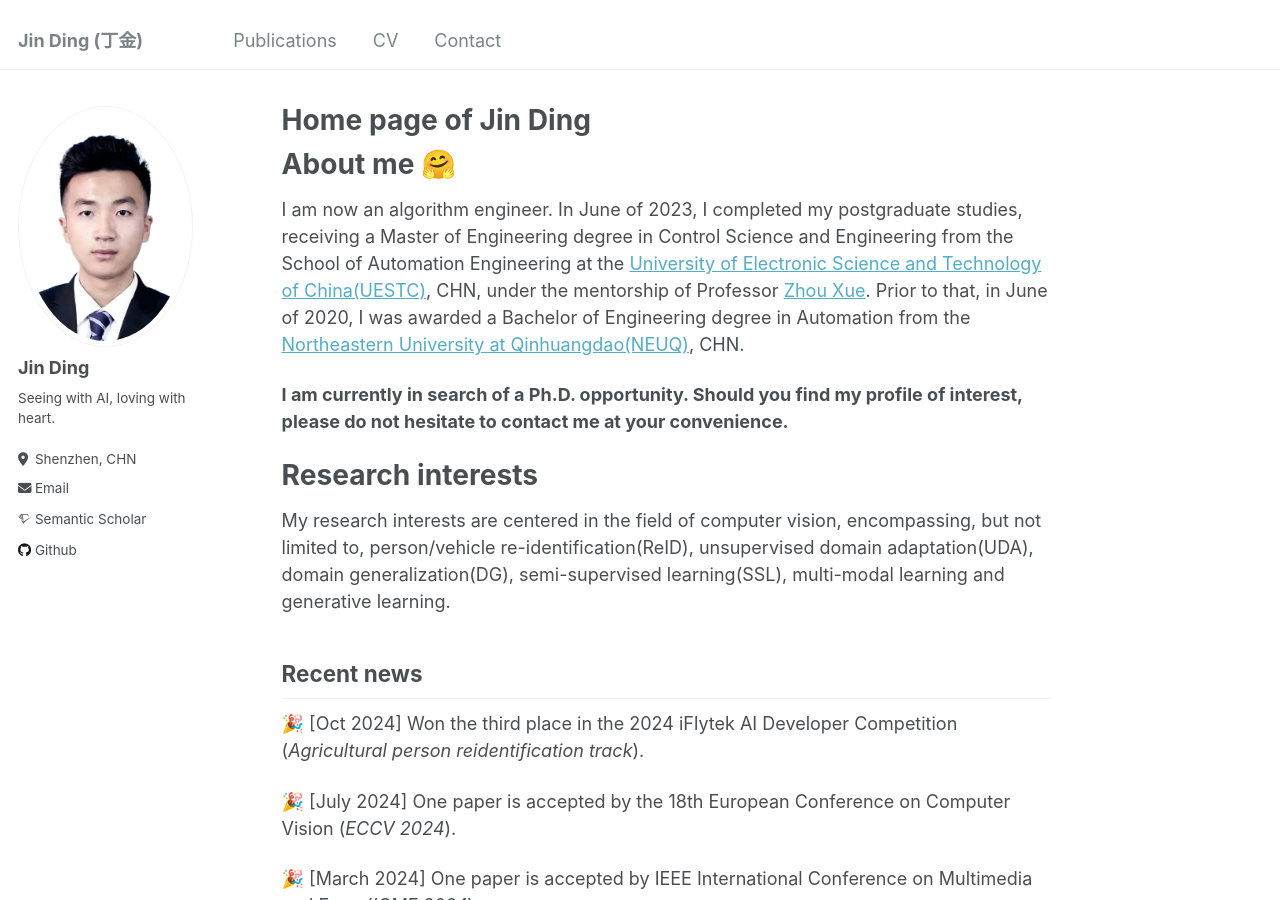
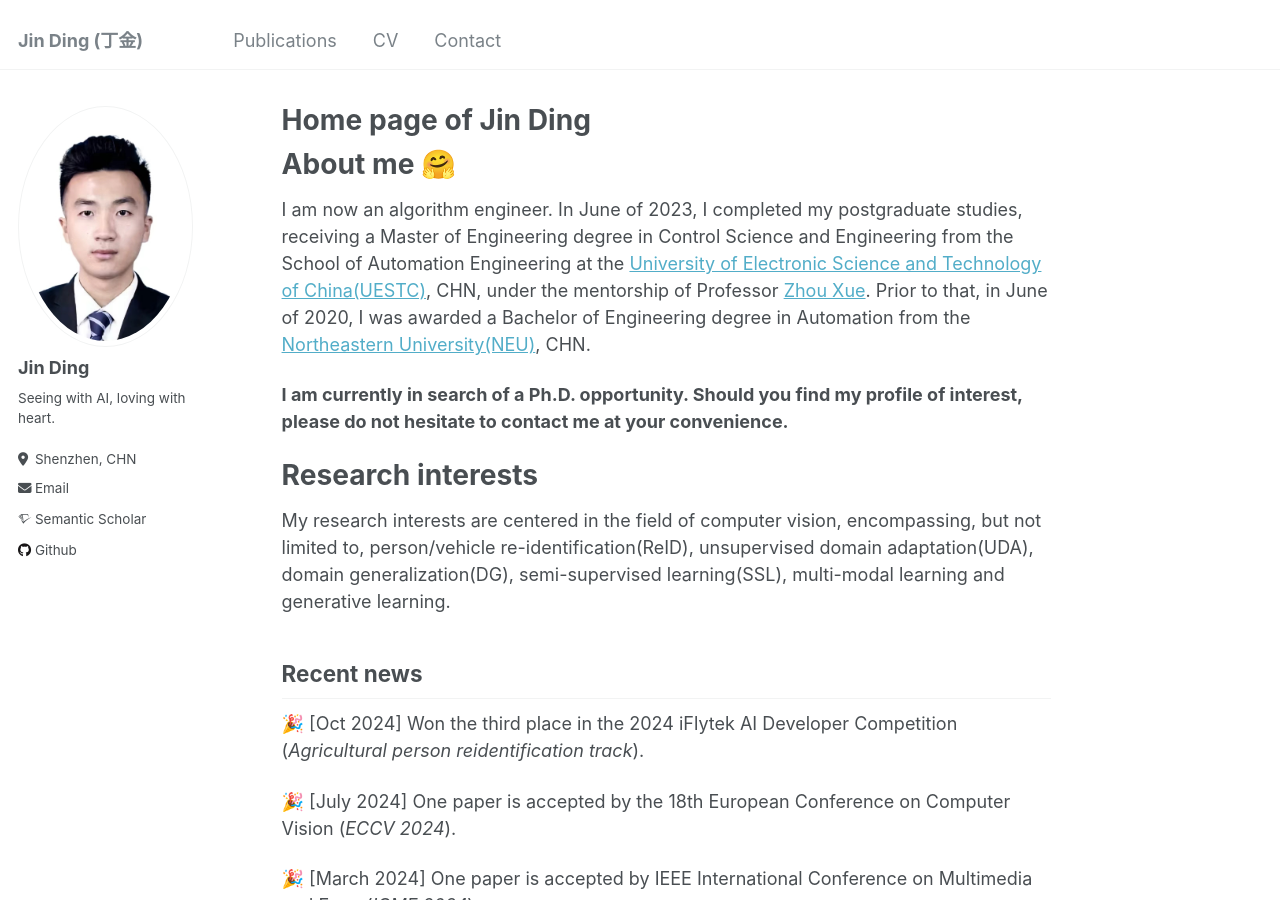
Before and after one commit to DJEddyking/djeddyking.github.io, a Jekyll site: the page built from _pages/about.md, in a window 1280 px wide and 900 px high. Built offline with Jekyll 4.4.1, drawn with Linux system fonts in a browser that asks for light colours; emoji names are drawn with the system emoji font; some web fonts are replaced.

Commit message:
Update about.md

```diff
--- a/_pages/about.md
+++ b/_pages/about.md
@@ -8,7 +8,7 @@ redirect_from:
 ---
 About me :hugs:
 ======
-I am now an algorithm engineer. In June of 2023, I completed my postgraduate studies, receiving a Master of Engineering degree in Control Science and Engineering from the School of Automation Engineering at the [University of Electronic Science and Technology of China(UESTC)](https://www.uestc.edu.cn/), CHN, under the mentorship of Professor [Zhou Xue](https://ieeexplore.ieee.org/author/37656687100). Prior to that, in June of 2020, I was awarded a Bachelor of Engineering degree in Automation from the [Northeastern University at Qinhuangdao(NEUQ)](https://www.neuq.edu.cn/), CHN.
+I am now an algorithm engineer. In June of 2023, I completed my postgraduate studies, receiving a Master of Engineering degree in Control Science and Engineering from the School of Automation Engineering at the [University of Electronic Science and Technology of China(UESTC)](https://www.uestc.edu.cn/), CHN, under the mentorship of Professor [Zhou Xue](https://ieeexplore.ieee.org/author/37656687100). Prior to that, in June of 2020, I was awarded a Bachelor of Engineering degree in Automation from the [Northeastern University(NEU)](https://www.neu.edu.cn/), CHN.
 
 **I am currently in search of a Ph.D. opportunity. Should you find my profile of interest, please do not hesitate to contact me at your convenience.**
 
```
